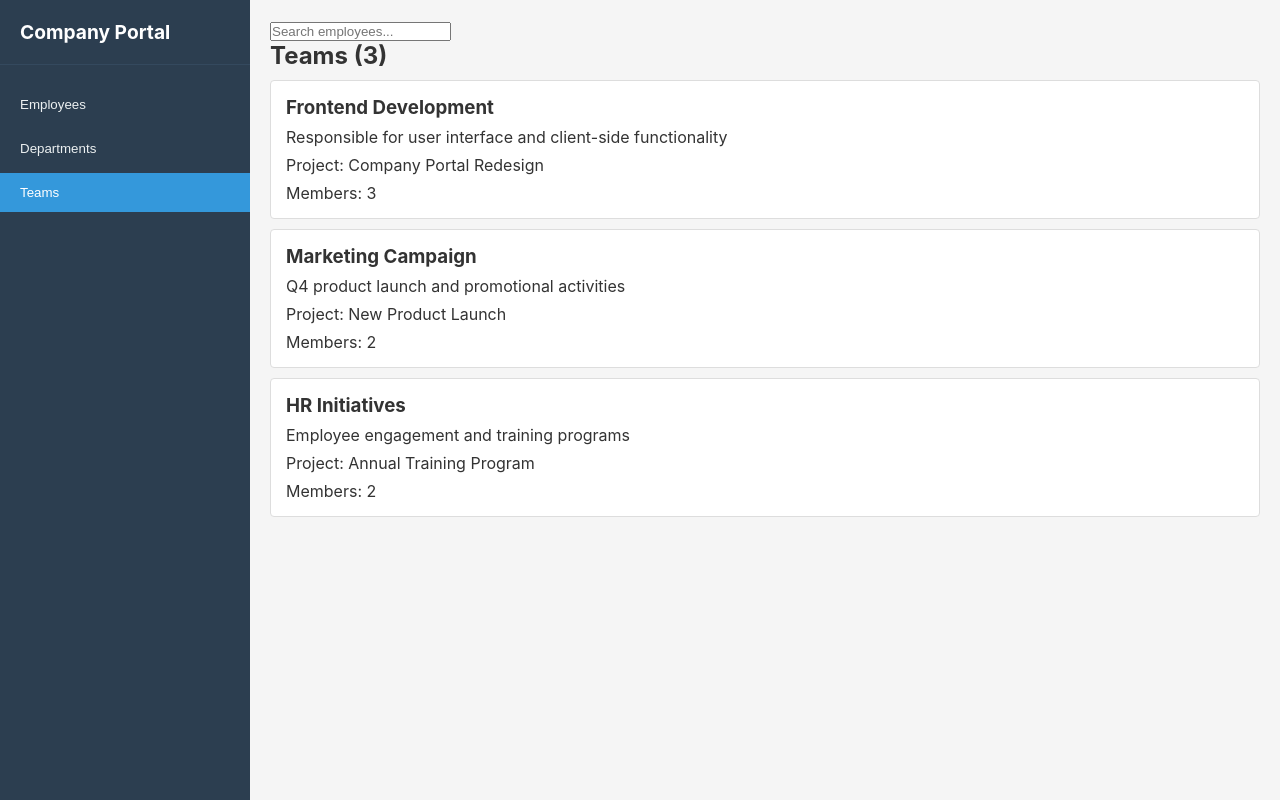
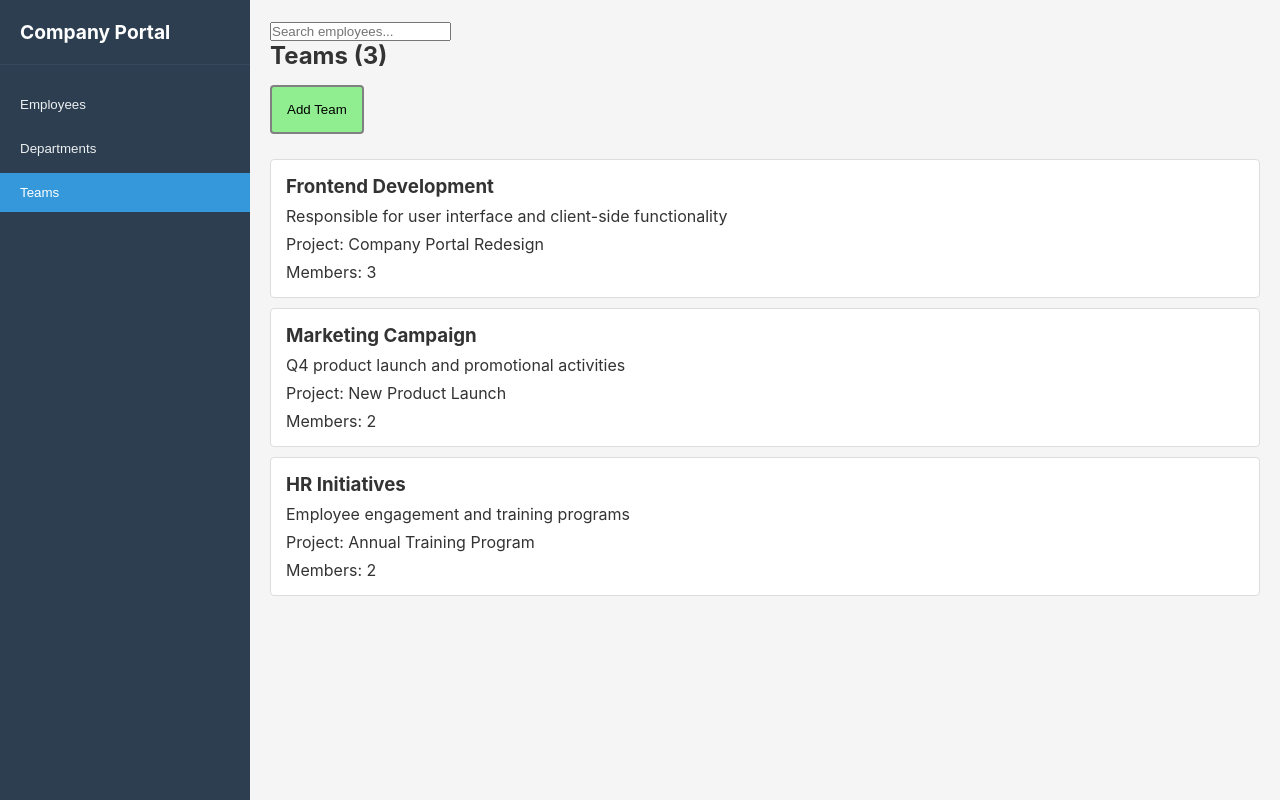
Before and after one commit to OmarZambranoDev/company-team-portal-legacy, a React (Create React App) app: page / in a window 1280 px wide. Both pictures are taken after a click on the button "Teams". Built offline with nearby package versions, Linux system fonts and the light colour scheme.

Commit message:
feat: added button to handle new team creation

```diff
--- a/src/App.css
+++ b/src/App.css
@@ -39,3 +39,18 @@
   cursor: pointer;
   background: lightblue;
 }
+
+.button {
+  background: lightgreen;
+  border-radius: 4px;
+  padding: 15px;
+  border: 2px solid #ddd;
+  border-color: grey;
+  cursor: pointer;
+  margin-top: 15px;
+  margin-bottom: 15px;
+}
+
+.button:hover {
+  background: lightblue;
+}
--- a/src/components/legacy/TeamsOverview.js
+++ b/src/components/legacy/TeamsOverview.js
@@ -4,6 +4,9 @@ import { connect } from 'react-redux'
 class TeamsOverview extends Component {
     constructor(props) {
         super(props)
+        this.state = {
+            addNewTeam: false,
+        }
     }
 
     //placeholder function, needed for modal
@@ -17,6 +20,12 @@ class TeamsOverview extends Component {
         return (
             <div className="team-list">
                 <h2>Teams ({teams.length})</h2>
+                <button
+                    className="button"
+                    onClick={() => this.setState({ addNewTeam: true })}
+                >
+                    Add Team
+                </button>
                 {teams.map(team => (
                     <div
                         key={team.id}
```
